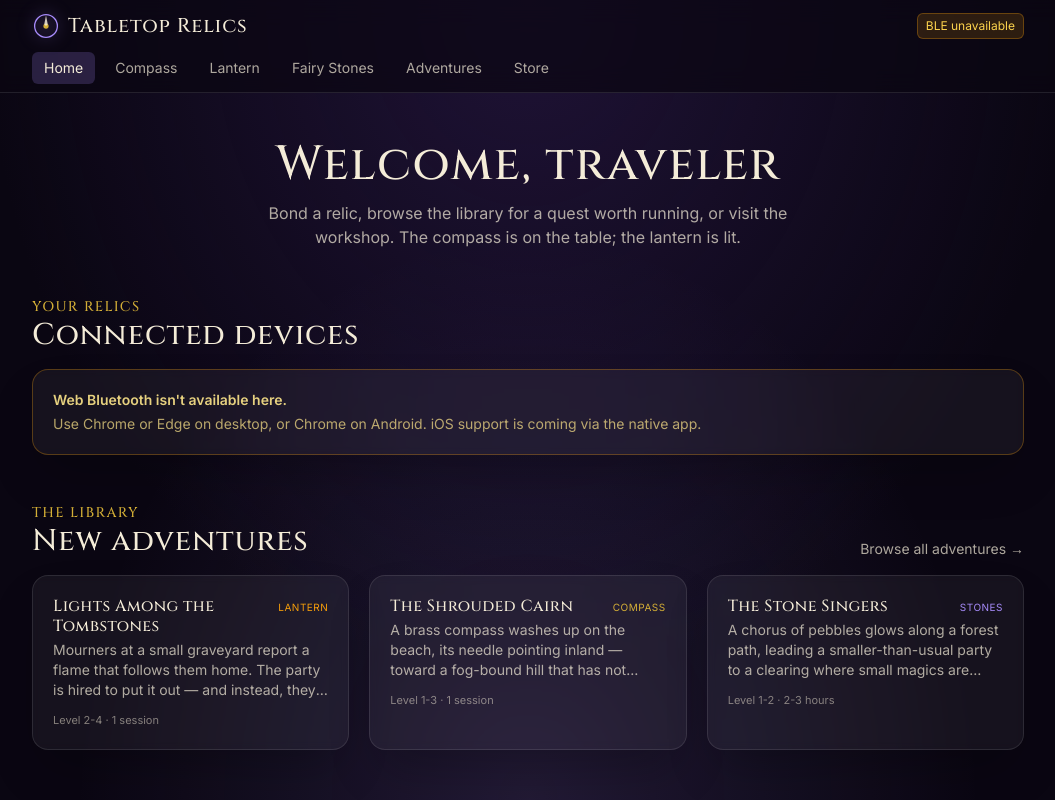
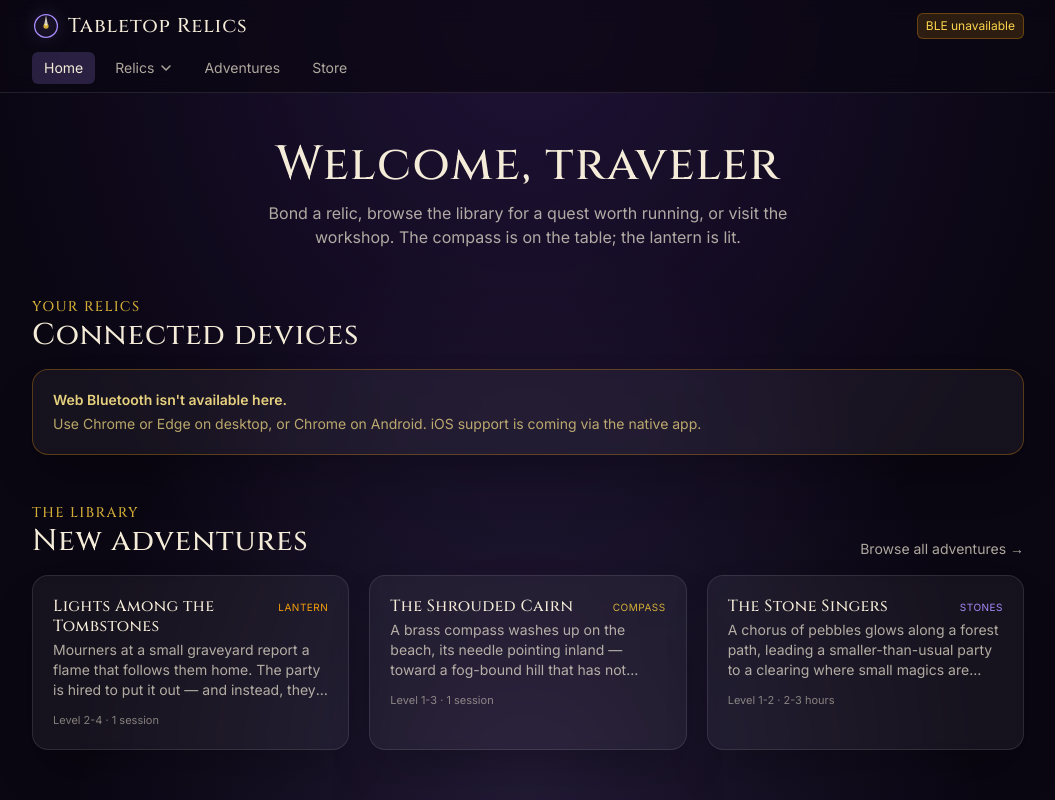
Before and after one commit to JasonSchneider/TabletopRelics, a React (Vite) app: page / in a window 1280 px wide. Shown: the top 800 px of the page, without its empty margins (112-1167 px from the left). Built offline with nearby package versions, Linux system fonts and the light colour scheme.

Commit message:
Replace per-relic nav links with Relics dropdown menu

```diff
--- a/src/components/AppShell.tsx
+++ b/src/components/AppShell.tsx
@@ -1,12 +1,18 @@
 import { Link, NavLink } from "react-router-dom";
 import type { ReactNode } from "react";
 import { ConnectionBadge } from "./ConnectionBadge";
+import { RelicsMenu } from "./RelicsMenu";
 
-const navItems = [
-  { to: "/", label: "Home", end: true },
-  { to: "/compass", label: "Compass" },
-  { to: "/lantern", label: "Lantern" },
-  { to: "/fairy-stones", label: "Fairy Stones" },
+interface NavItem {
+  to: string;
+  label: string;
+  end?: boolean;
+}
+
+// Top-level nav items, in order. The Relics dropdown is rendered in
+// the middle of this list as a special case (see the nav body below).
+const leftItems: NavItem[] = [{ to: "/", label: "Home", end: true }];
+const rightItems: NavItem[] = [
   { to: "/adventures", label: "Adventures" },
   { to: "/store", label: "Store" },
 ];
@@ -27,22 +33,17 @@ export function AppShell({ children }: { children: ReactNode }) {
 
         <nav className="mx-auto max-w-5xl px-2 sm:px-4 pb-2 overflow-x-auto">
           <ul className="flex gap-1 sm:gap-2 text-sm">
-            {navItems.map((item) => (
+            {leftItems.map((item) => (
               <li key={item.to} className="shrink-0">
-                <NavLink
-                  to={item.to}
-                  end={item.end}
-                  className={({ isActive }) =>
-                    [
-                      "block px-3 py-1.5 rounded-md transition-colors whitespace-nowrap",
-                      isActive
-                        ? "bg-relic-glow/20 text-relic-parchment"
-                        : "text-relic-parchment/70 hover:text-relic-parchment hover:bg-white/5",
-                    ].join(" ")
-                  }
-                >
-                  {item.label}
-                </NavLink>
+                <NavLinkItem item={item} />
+              </li>
+            ))}
+            <li className="shrink-0">
+              <RelicsMenu />
+            </li>
+            {rightItems.map((item) => (
+              <li key={item.to} className="shrink-0">
+                <NavLinkItem item={item} />
               </li>
             ))}
           </ul>
@@ -57,6 +58,25 @@ export function AppShell({ children }: { children: ReactNode }) {
         Tabletop Relics — control your enchanted props.
       </footer>
     </div>
+  );
+}
+
+function NavLinkItem({ item }: { item: NavItem }) {
+  return (
+    <NavLink
+      to={item.to}
+      end={item.end}
+      className={({ isActive }) =>
+        [
+          "block px-3 py-1.5 rounded-md transition-colors whitespace-nowrap",
+          isActive
+            ? "bg-relic-glow/20 text-relic-parchment"
+            : "text-relic-parchment/70 hover:text-relic-parchment hover:bg-white/5",
+        ].join(" ")
+      }
+    >
+      {item.label}
+    </NavLink>
   );
 }
 
--- /dev/null
+++ b/src/components/RelicsMenu.tsx
@@ -0,0 +1,158 @@
+import { useEffect, useRef, useState } from "react";
+import { Link, useLocation } from "react-router-dom";
+
+/**
+ * Single dropdown that replaces the three per-relic nav links. Click
+ * "Relics" to expand a small panel that links to each relic's page.
+ *
+ * Behavior:
+ *   - Click the trigger to toggle.
+ *   - Click anywhere outside the menu to dismiss.
+ *   - Escape dismisses and returns focus to the trigger.
+ *   - Selecting an item navigates and dismisses.
+ *
+ * The trigger keeps the same visual treatment as a regular nav item
+ * (active when the current route matches one of the relic pages).
+ */
+
+interface RelicLink {
+  to: string;
+  label: string;
+  /** Tailwind text-color utility for the small accent bullet. */
+  accent: string;
+  blurb: string;
+}
+
+const RELICS: RelicLink[] = [
+  {
+    to: "/compass",
+    label: "Magic Compass",
+    accent: "text-relic-rune",
+    blurb: "A needle that points where the story needs.",
+  },
+  {
+    to: "/lantern",
+    label: "Haunted Lantern",
+    accent: "text-relic-ember",
+    blurb: "A flame that responds to footsteps and breath.",
+  },
+  {
+    to: "/fairy-stones",
+    label: "Fairy Stones",
+    accent: "text-relic-glow",
+    blurb: "A constellation of pebbles that talk to each other.",
+  },
+];
+
+export function RelicsMenu() {
+  const [open, setOpen] = useState(false);
+  const containerRef = useRef<HTMLDivElement | null>(null);
+  const triggerRef = useRef<HTMLButtonElement | null>(null);
+  const location = useLocation();
+
+  const isActive = RELICS.some((r) => location.pathname.startsWith(r.to));
+
+  // Dismiss on outside click and on Escape.
+  useEffect(() => {
+    if (!open) return;
+
+    function onPointerDown(e: PointerEvent) {
+      if (
+        containerRef.current &&
+        e.target instanceof Node &&
+        !containerRef.current.contains(e.target)
+      ) {
+        setOpen(false);
+      }
+    }
+    function onKeyDown(e: KeyboardEvent) {
+      if (e.key === "Escape") {
+        setOpen(false);
+        triggerRef.current?.focus();
+      }
+    }
+
+    document.addEventListener("pointerdown", onPointerDown);
+    document.addEventListener("keydown", onKeyDown);
+    return () => {
+      document.removeEventListener("pointerdown", onPointerDown);
+      document.removeEventListener("keydown", onKeyDown);
+    };
+  }, [open]);
+
+  // Close the menu on route change so navigating from a menu item
+  // doesn't leave the panel hanging open.
+  useEffect(() => {
+    setOpen(false);
+  }, [location.pathname]);
+
+  return (
+    <div ref={containerRef} className="relative">
+      <button
+        ref={triggerRef}
+        type="button"
+        aria-haspopup="menu"
+        aria-expanded={open}
+        onClick={() => setOpen((o) => !o)}
+        className={[
+          "flex items-center gap-1.5 px-3 py-1.5 rounded-md transition-colors whitespace-nowrap",
+          isActive
+            ? "bg-relic-glow/20 text-relic-parchment"
+            : "text-relic-parchment/70 hover:text-relic-parchment hover:bg-white/5",
+        ].join(" ")}
+      >
+        Relics
+        <svg
+          viewBox="0 0 12 12"
+          className={`w-3 h-3 transition-transform ${open ? "rotate-180" : ""}`}
+          aria-hidden="true"
+        >
+          <path
+            d="M2 4 L6 8 L10 4"
+            fill="none"
+            stroke="currentColor"
+            strokeWidth="1.5"
+            strokeLinecap="round"
+            strokeLinejoin="round"
+          />
+        </svg>
+      </button>
+
+      {open && (
+        <div
+          role="menu"
+          className="absolute left-0 top-full mt-1 z-30 w-64 sm:w-72
+            rounded-xl border border-white/10 bg-relic-shadow/95
+            backdrop-blur-md shadow-2xl overflow-hidden"
+        >
+          <ul className="py-1">
+            {RELICS.map((relic) => (
+              <li key={relic.to}>
+                <Link
+                  to={relic.to}
+                  role="menuitem"
+                  className="flex items-start gap-3 px-3 py-2.5 hover:bg-white/5
+                    focus:bg-white/5 focus:outline-none transition-colors"
+                  onClick={() => setOpen(false)}
+                >
+                  <span
+                    className={`mt-1.5 w-1.5 h-1.5 rounded-full bg-current shrink-0 ${relic.accent}`}
+                    aria-hidden="true"
+                  />
+                  <span className="flex-1">
+                    <span className="block font-display text-sm text-relic-parchment">
+                      {relic.label}
+                    </span>
+                    <span className="block text-[11px] text-relic-parchment/60 mt-0.5">
+                      {relic.blurb}
+                    </span>
+                  </span>
+                </Link>
+              </li>
+            ))}
+          </ul>
+        </div>
+      )}
+    </div>
+  );
+}
```
